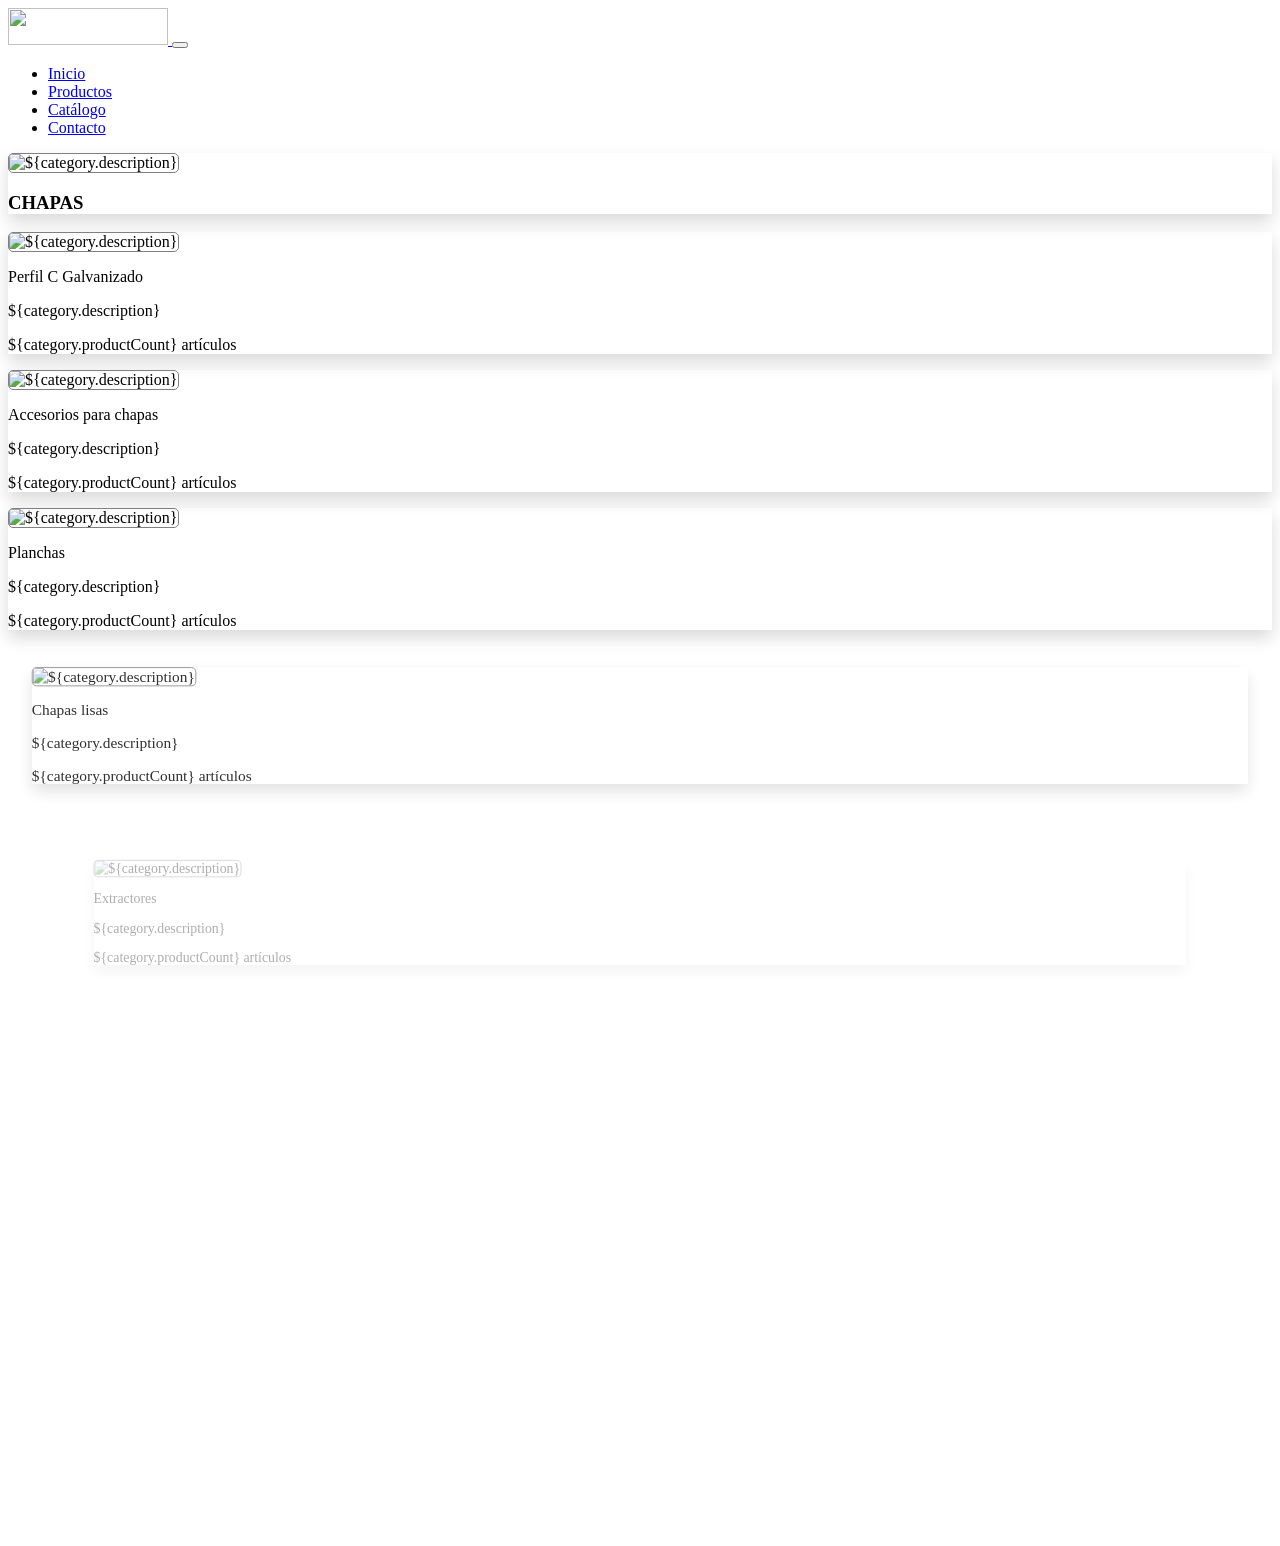
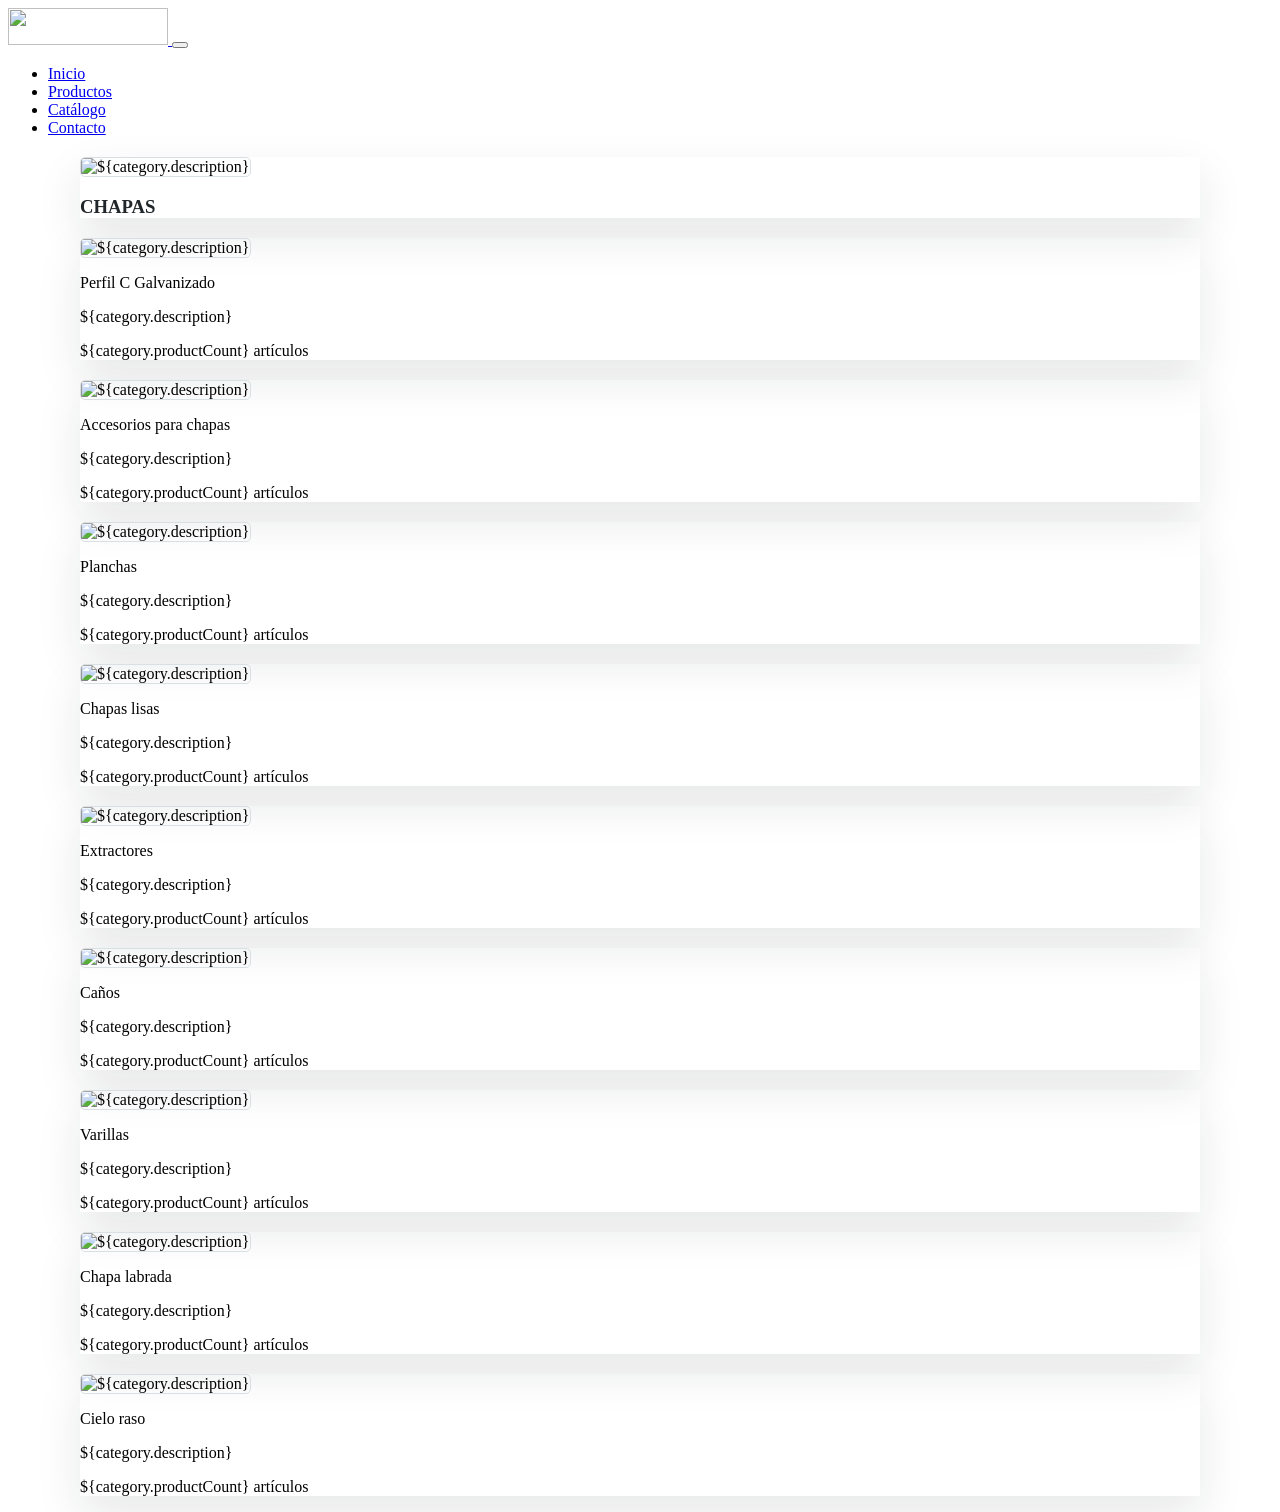

Rebrand visual del sitio

--- a/css/productos/nuevoProductos.css
+++ b/css/productos/nuevoProductos.css
@@ -1,47 +1,78 @@
+.page-hero-products {
+    margin-bottom: 2.5rem;
+}
+
+.container > .row.col-11 {
+    width: 100%;
+    max-width: 1120px;
+    margin-left: auto !important;
+    margin-right: auto !important;
+}
+
 .img-thumbnail:hover {
-    transform: scale(1.03);
+    transform: scale(1.015);
 }
 
 .img-thumbnail {
     max-width: 100%;
-    border: 1px solid grey;
+    width: 100%;
+    aspect-ratio: 1.15 / 1;
+    object-fit: cover;
+    border: 1px solid var(--brand-line, #d9e0e4);
     border-radius: 5px;
     transition: transform 0.2s;
+    padding: 0;
 }
 
 .shadow {
-    box-shadow: 0 0.5rem 1rem rgba(0, 0, 0, 0.15) !important;
+    box-shadow: var(--brand-shadow, 0 18px 45px rgba(21, 25, 29, 0.10)) !important;
 }
 
 
 .animacion {
-    animation: mostrar linear both;
-    animation-timeline: view();
-    animation-range: entry 20% cover 30%;
+    margin-top: 1.25rem !important;
+}
+
+.cat-list-container .list-group-item {
+    border: 1px solid var(--brand-line, #d9e0e4);
+    border-radius: 7px;
+    padding: 1rem;
+    overflow: hidden;
+    background: #fff;
+    transition: transform 0.18s ease, border-color 0.18s ease, box-shadow 0.18s ease;
+}
+
+.cat-list-container .list-group-item:hover {
+    transform: translateY(-3px);
+    border-color: rgba(227, 52, 43, 0.35);
+    box-shadow: 0 24px 50px rgba(21, 25, 29, 0.14) !important;
 }
 
 .contenedor-lista {
     padding-top: 1rem;
     display: grid;
-    gap: 16px;
+    gap: 10px 16px;
     grid-template-columns: 1fr 1fr ;
     text-transform: uppercase;
-    font-family: monospace;
+    font-family: "Work Sans", Arial, sans-serif;
 }
 
 .contenedor-descripcion{
     display: grid;
     place-content: center;
     height: 100%;
-    font-family: monospace;
+    font-family: "Work Sans", Arial, sans-serif;
     text-transform: uppercase;
+    color: var(--brand-muted, #68747d);
 }
 
 .contenedor-lista li{
     list-style: none;
     cursor: pointer;
-    color: rgb(64, 142, 169);
-
+    color: #246f8d;
+    font-size: 0.92rem;
+    font-weight: 700;
+    letter-spacing: 0.03em;
     transition: all 0.3s;
 }
 
@@ -52,6 +83,9 @@
 
 .animacion h3{
     text-transform: uppercase;
+    color: var(--brand-text, #20262a);
+    font-weight: 800;
+    letter-spacing: 0;
 }
 
 @keyframes mostrar {
@@ -74,6 +108,16 @@
     .contenedor-lista {
         display: grid;
         
+    }
+}
+
+@media (max-width: 767.98px) {
+    .cat-list-container .list-group-item {
+        padding: 0.85rem;
+    }
+
+    .contenedor-lista {
+        grid-template-columns: 1fr;
     }
 }
 
